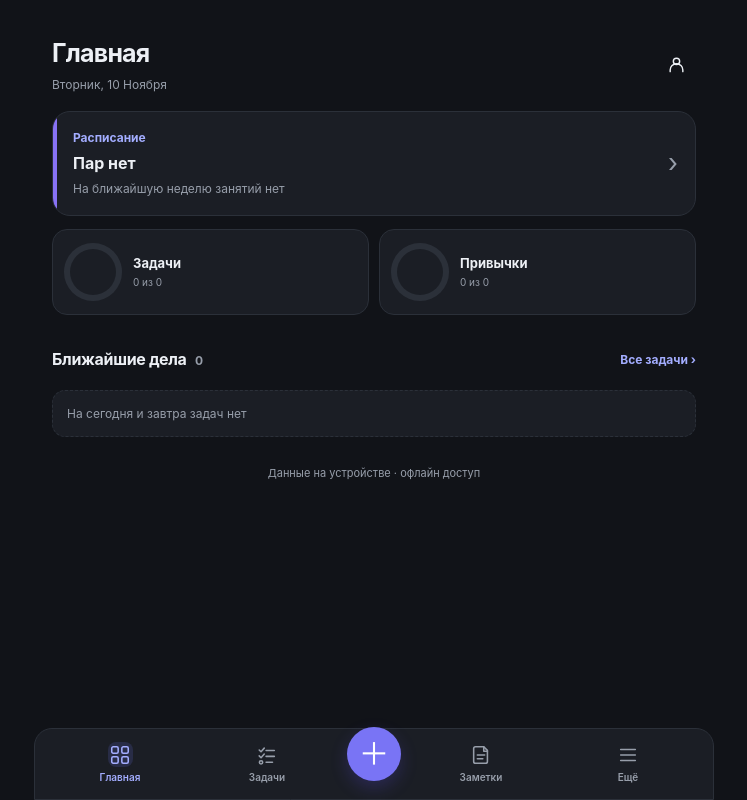
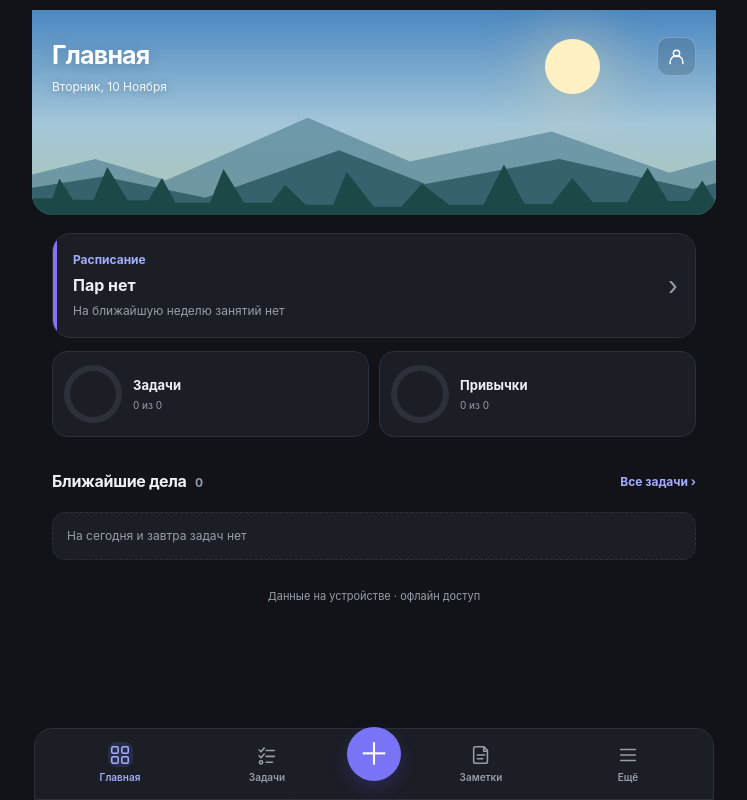
Before and after one commit to Tesifis/flowhub, a plain HTML site: page index.html in a window 1280 px wide. Shown: the whole page, without its empty margins (266-1013 px from the left). Drawn offline with Linux system fonts and the light colour scheme.

Commit message:
Style landscape header with day, sunset and night scenes

```diff
--- a/style.css
+++ b/style.css
@@ -451,3 +451,29 @@ dialog.editor-sheet .editor-title-icon svg{width:24px;height:24px;display:block}
 .schedule-import-preview{display:grid;gap:6px;max-height:38vh;overflow-y:auto}
 .schedule-import-preview .edit-lesson{padding:10px 12px;line-height:1.5}
 #scheduleImportDialog #scheduleImportApply:disabled{opacity:.45;cursor:not-allowed}
+
+/* FlowHub v47 - integrated responsive landscape home header */
+#viewHome .home-landscape{
+ position:relative;isolation:isolate;overflow:hidden;margin:0 -20px 18px;
+ min-height:205px;padding:0 20px;
+ color:#f7f9ff;background:linear-gradient(180deg,#4b87c0 0%,#a4c7d9 56%,#acc5ae 100%);
+}
+#viewHome .home-landscape .screen-header{position:relative;z-index:2;padding-top:27px;align-items:flex-start}
+#viewHome .home-landscape .screen-header h1{color:#fff;text-shadow:0 2px 14px rgba(13,36,60,.22)}
+#viewHome .home-landscape .screen-header .date{color:#f4f8ff;text-shadow:0 1px 8px rgba(13,36,60,.34)}
+#viewHome .home-landscape #settings{color:#fff;background:rgba(12,30,49,.17);border:1px solid rgba(255,255,255,.25);backdrop-filter:blur(8px)}
+#viewHome .landscape-art{position:absolute;inset:0;overflow:hidden;pointer-events:none}
+#viewHome .landscape-orb{position:absolute;right:17%;top:29px;width:55px;height:55px;border-radius:50%;background:#fff1c3;box-shadow:0 0 50px 18px rgba(255,229,166,.25)}
+#viewHome .landscape-mountain{position:absolute;bottom:-4px;width:115%;left:-8%;height:125px}
+#viewHome .landscape-mountain-back{background:#59889a;clip-path:polygon(0 100%,0 75%,15% 52%,24% 69%,42% 19%,55% 54%,73% 30%,88% 63%,100% 42%,100% 100%);opacity:.73}
+#viewHome .landscape-mountain-front{background:#315e69;clip-path:polygon(0 100%,0 82%,16% 66%,29% 83%,46% 45%,57% 72%,74% 52%,91% 76%,100% 61%,100% 100%);opacity:.93}
+#viewHome .landscape-forest{position:absolute;bottom:0;left:0;right:0;height:64px;background:#1c4947;clip-path:polygon(0 100%,0 74%,3% 74%,4% 43%,6% 76%,9% 76%,11% 25%,14% 77%,17% 77%,19% 42%,21% 81%,26% 81%,28% 28%,31% 81%,35% 81%,37% 53%,40% 84%,44% 84%,46% 33%,50% 87%,54% 87%,57% 51%,61% 84%,66% 84%,69% 21%,72% 83%,76% 83%,79% 42%,82% 80%,87% 80%,90% 26%,93% 78%,96% 78%,98% 46%,100% 82%,100% 100%)}
+#viewHome .home-landscape[data-sky="sunset"]{background:linear-gradient(180deg,#464b85 0%,#d58e8e 53%,#efba87 100%)}
+#viewHome .home-landscape[data-sky="sunset"] .landscape-orb{background:#ffe0ad;box-shadow:0 0 45px 20px rgba(255,193,120,.32)}
+#viewHome .home-landscape[data-sky="night"]{background:linear-gradient(180deg,#121b39 0%,#2c3863 63%,#4c6075 100%)}
+#viewHome .home-landscape[data-sky="night"] .landscape-orb{width:43px;height:43px;background:#eff2ff;box-shadow:0 0 30px 10px rgba(212,225,255,.18)}
+#viewHome .home-landscape[data-sky="night"] .landscape-mountain-back{background:#475879}
+#viewHome .home-landscape[data-sky="night"] .landscape-mountain-front{background:#253d5b}
+#viewHome .home-landscape[data-sky="night"] .landscape-forest{background:#172e40}
+@media(min-width:741px){#viewHome .home-landscape{border-radius:0 0 21px 21px}}
+@media(prefers-reduced-motion:no-preference){#viewHome .home-landscape{transition:background .4s ease}}
```
